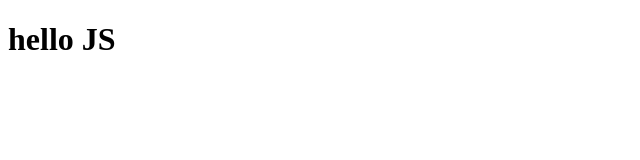
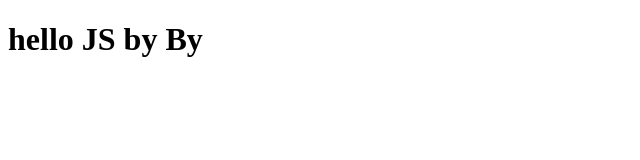
Before and after one commit to pipranisakir/myJavaScript, a plain HTML site: page index.html in a window 1280 px wide. Shown: the whole page, without its empty margins (0-640 px from the left). Drawn offline with Linux system fonts and the light colour scheme.

Commit message:
any comment

```diff
--- a/index.html
+++ b/index.html
@@ -6,6 +6,6 @@
     <title>Document</title>
 </head>
 <body>
-    <h1>hello JS</h1>
+    <h1>hello JS by By</h1>
 </body>
 </html>
```
